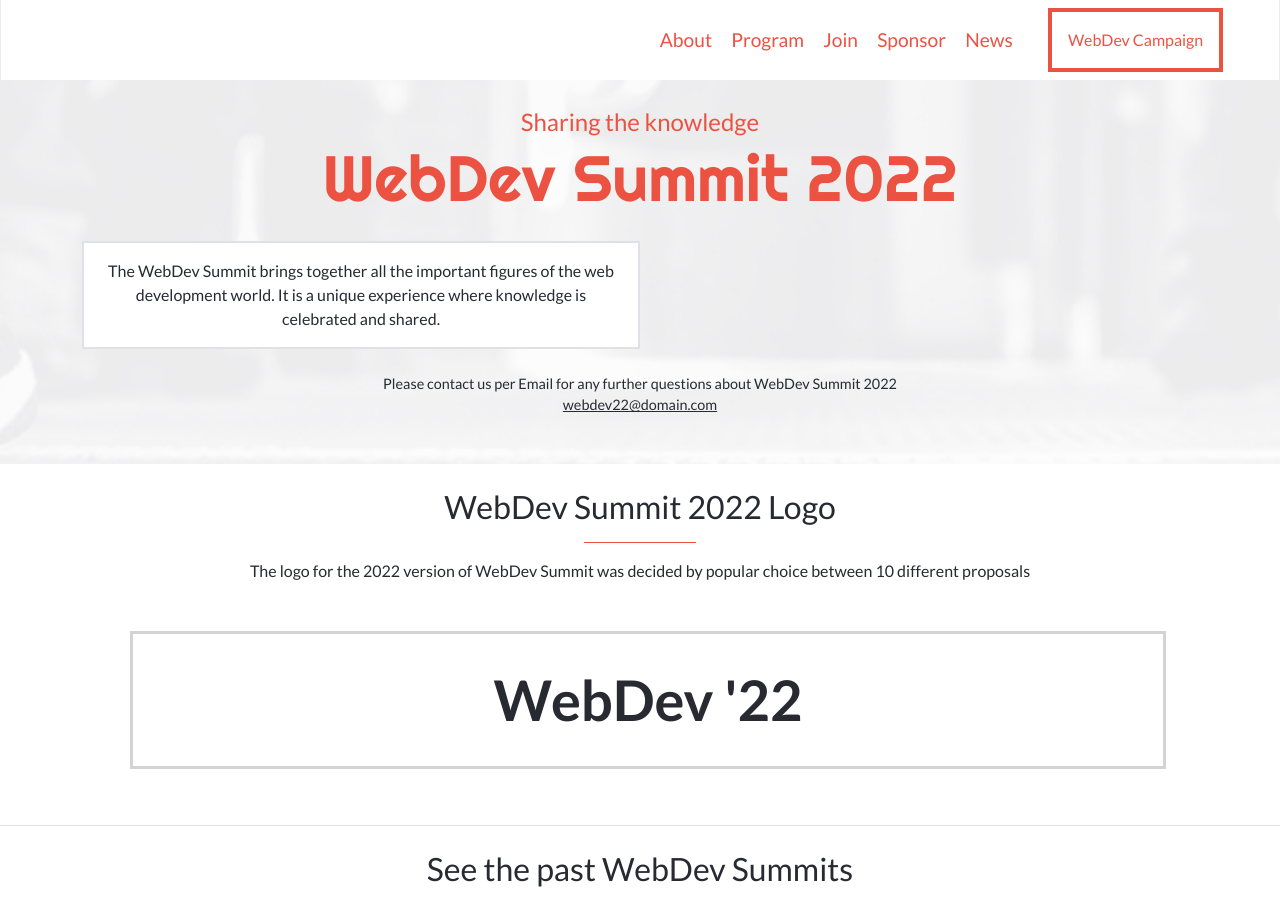
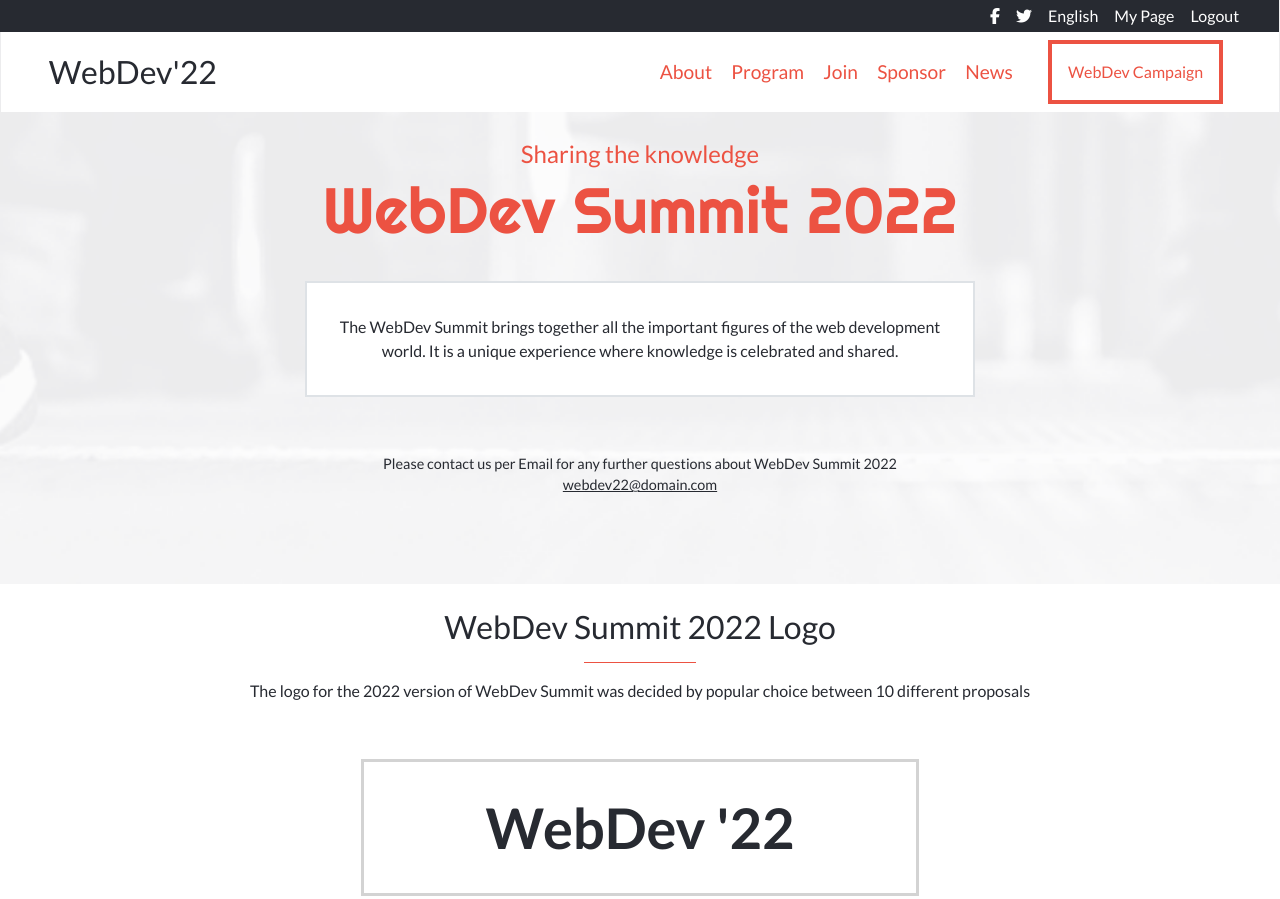
Before and after one commit to jfoyarzo/capstone1-WebdevSummit, a website: page about.html in a window 1280 px wide. Shown: the top 899 px of the page. Drawn offline with nearby package versions, Linux system fonts and the light colour scheme.

Commit message:
Add styles to webdev logo section for desktop version

```diff
--- a/about.html
+++ b/about.html
@@ -17,7 +17,15 @@
 
 <body>
     <header class="container-fluid about-header">
+        <div class="over-menu d-none d-md-flex justify-content-end py-1 px-4 align-items-center">
+            <i class="fa-brands fa-facebook-f me-3"></i>
+            <i class="fa-brands fa-twitter me-3"></i>
+            <span class="me-3">English</span>
+            <span class="me-3">My Page</span>
+            <span class="me-3">Logout</span>
+        </div>
         <nav class="main-menu">
+            <a class="navbar-brand logo d-none d-md-block" href="/index.html">WebDev'22</a>
             <div class="menu-icon">
                 <i class="fa-solid fa-bars ms-4 mt-4 mb-4 fa-2x d-md-none"></i>
             </div>
@@ -25,12 +33,12 @@
                 <i class="fa-solid fa-xmark fa-2xl"></i>
             </div>
             <div class="menu-wrapper">
-                <a href="/index.html" class="menu-item d-md-none">Home</a>
-                <a href="/about.html" class="menu-item">About</a>
-                <a href="#" class="menu-item">Program</a>
-                <a href="#" class="menu-item">Join</a>
-                <a href="#" class="menu-item">Sponsor</a>
-                <a href="#" class="menu-item">News</a>
+                <a href="/index.html" class="menu-item nav-link nav-item d-md-none">Home</a>
+                <a href="/about.html" class="menu-item nav-link nav-item">About</a>
+                <a href="#" class="menu-item nav-item nav-link">Program</a>
+                <a href="#" class="menu-item nav-item nav-link">Join</a>
+                <a href="#" class="menu-item nav-item nav-link">Sponsor</a>
+                <a href="#" class="menu-item nav-item nav-link">News</a>
                 <button type="button" class="menu-button d-none d-md-block">WebDev Campaign</button>
             </div>
         </nav>
@@ -38,7 +46,7 @@
             <div class="container about-hl-wrapper text-center">
                 <p>Sharing the knowledge</p>
                 <h1>WebDev Summit 2022</h1>
-                <div class="hl-box border border-2 bg-white">
+                <div class="about-hl-box border border-2 bg-white">
                     <p>The WebDev Summit brings together all the important figures of the web development world. It is a unique experience where knowledge is celebrated and shared.</p>
                 </div>
                 <p class="about-bottom-text">Please contact us per Email for any further questions about WebDev Summit 2022 <br><a href="mailto:webdev22@domain.com">webdev22@domain.com</a></p>
--- a/styles.scss
+++ b/styles.scss
@@ -119,6 +119,18 @@ header {
 }
 
 .hl-box {
+
+  p {
+    margin: 0;
+  }
+
+  background-color: #f7f7f7;
+  padding: 1em;
+  border: white solid 3px;
+  margin-bottom: 1em;
+}
+
+.about-hl-box {
 
   p {
     margin: 0;
@@ -325,8 +337,18 @@ header {
     margin-bottom: 1.5em;
   }
 
+  .about-hl-box {
+    width: 60%;
+    padding: 2em;
+    margin: 2em auto;
+  }
+
   .date {
     margin-top: 3em;
+  }
+
+  .about-bottom-text {
+    margin: 5%;
   }
 
   .activity {
@@ -357,6 +379,7 @@ header {
 
   .program-wrapper {
     margin-bottom: 5%;
+    justify-content: center;
   }
 
   .main-program {
@@ -375,6 +398,11 @@ header {
     background-position: top left;
   }
 
+  .logo-box {
+    width: 50%;
+    margin: 5% auto;
+  }
+
   .partner-wrapper {
     width: 70%;
     align-items: baseline;
```
Also changed, not shown: index.html (+1 -1 lines), styles.css, 1 other file.
